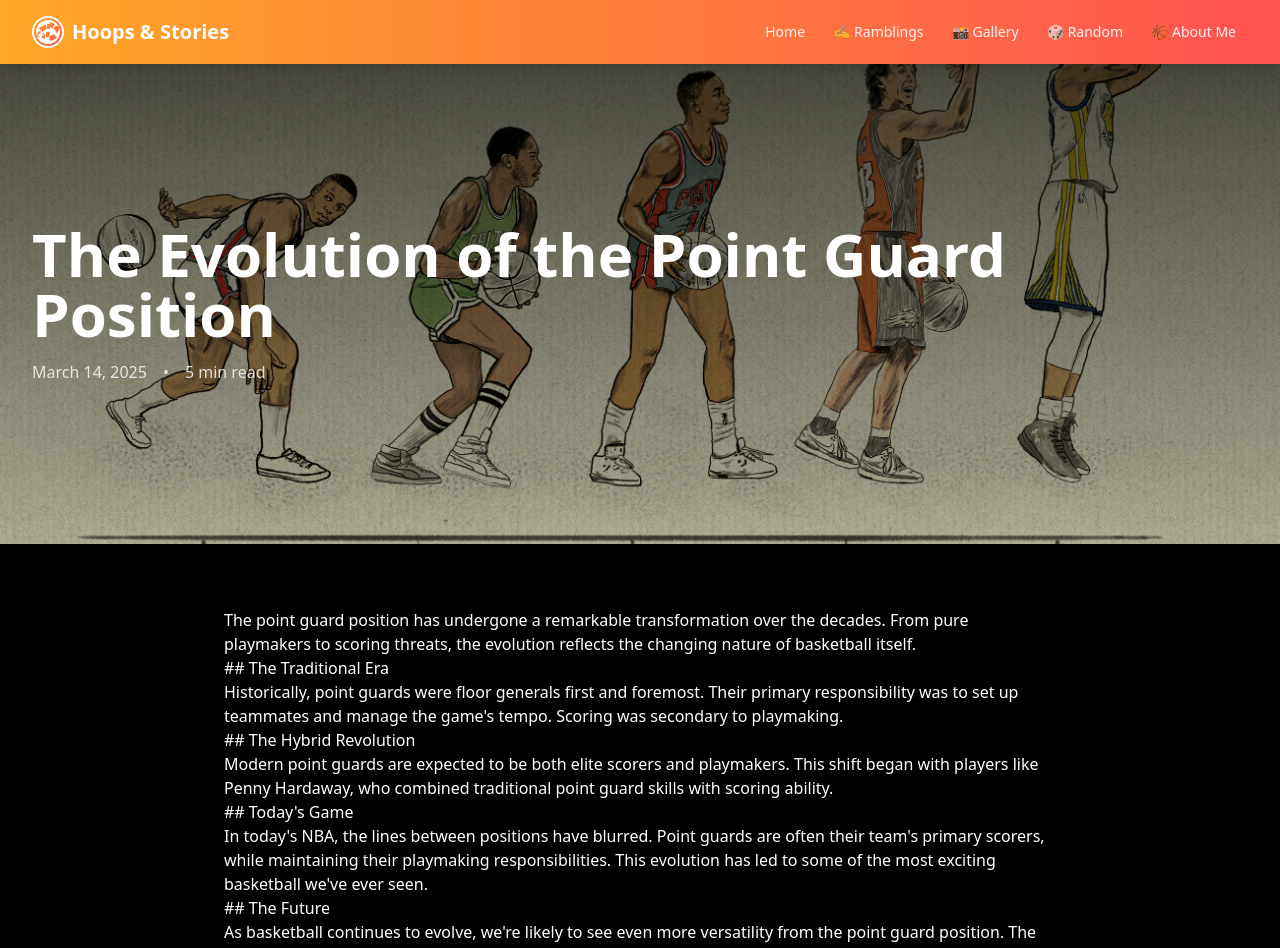
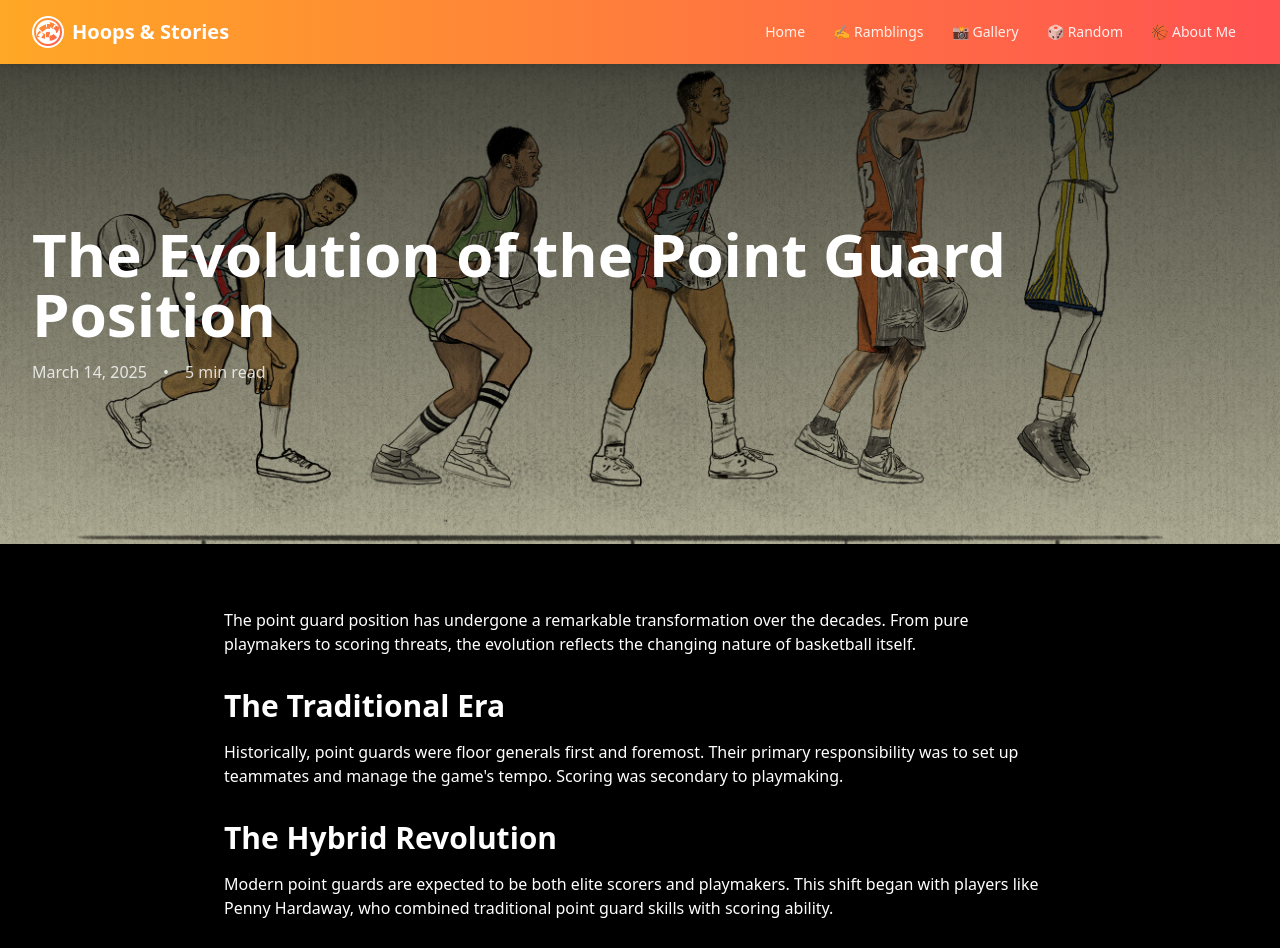
Before and after one commit to KenjaminButton/blog, a Next.js app: page /ramblings/evolution-of-point-guards in a window 1280 px wide. Shown: the top 948 px of the page. Built offline with nearby package versions, Linux system fonts and the light colour scheme.

Commit message:
fix: Update blog post styling to use HTML with Tailwind classes
- Replace markdown-style headers with HTML h2 tags
- Add consistent heading styles with Tailwind classes
- Improve list styling for Pistons personnel section
- Use dangerouslySetInnerHTML for content rendering

```diff
--- a/app/ramblings/[slug]/page.tsx
+++ b/app/ramblings/[slug]/page.tsx
@@ -14,19 +14,19 @@ const posts: BlogPost[] = [
     slug: 'evolution-of-point-guards',
     coverImage: '/images/pointguard.webp',
     content: `
-      The point guard position has undergone a remarkable transformation over the decades. From pure playmakers to scoring threats, the evolution reflects the changing nature of basketball itself.
+      <p>The point guard position has undergone a remarkable transformation over the decades. From pure playmakers to scoring threats, the evolution reflects the changing nature of basketball itself.</p>
 
-      ## The Traditional Era
-      Historically, point guards were floor generals first and foremost. Their primary responsibility was to set up teammates and manage the game's tempo. Scoring was secondary to playmaking.
+      <h2 class="text-3xl font-bold mt-8 mb-4">The Traditional Era</h2>
+      <p>Historically, point guards were floor generals first and foremost. Their primary responsibility was to set up teammates and manage the game's tempo. Scoring was secondary to playmaking.</p>
 
-      ## The Hybrid Revolution
-      Modern point guards are expected to be both elite scorers and playmakers. This shift began with players like Penny Hardaway, who combined traditional point guard skills with scoring ability.
+      <h2 class="text-3xl font-bold mt-8 mb-4">The Hybrid Revolution</h2>
+      <p>Modern point guards are expected to be both elite scorers and playmakers. This shift began with players like Penny Hardaway, who combined traditional point guard skills with scoring ability.</p>
 
-      ## Today's Game
-      In today's NBA, the lines between positions have blurred. Point guards are often their team's primary scorers, while maintaining their playmaking responsibilities. This evolution has led to some of the most exciting basketball we've ever seen.
+      <h2 class="text-3xl font-bold mt-8 mb-4">Today's Game</h2>
+      <p>In today's NBA, the lines between positions have blurred. Point guards are often their team's primary scorers, while maintaining their playmaking responsibilities. This evolution has led to some of the most exciting basketball we've ever seen.</p>
 
-      ## The Future
-      As basketball continues to evolve, we're likely to see even more versatility from the point guard position. The next generation of players will need to be able to do it all - score, pass, defend, and lead.
+      <h2 class="text-3xl font-bold mt-8 mb-4">The Future</h2>
+      <p>As basketball continues to evolve, we're likely to see even more versatility from the point guard position. The next generation of players will need to be able to do it all - score, pass, defend, and lead.</p>
     `,
     tags: ['NBA', 'Analysis', 'History']
   },
@@ -39,23 +39,25 @@ const posts: BlogPost[] = [
     slug: 'pistons-2004-defense',
     coverImage: '/images/pistons.jpeg',
     content: `
-      The 2004 Detroit Pistons weren't just a great defensive team - they were a defensive revolution that changed how we think about team basketball.
+      <p>The 2004 Detroit Pistons weren't just a great defensive team - they were a defensive revolution that changed how we think about team basketball.</p>
 
-      ## The Foundation
-      At the core of the Pistons' defense was Ben Wallace, a defensive force unlike anything the league had seen. But what made this team special was how every player bought into the defensive system.
+      <h2 class="text-3xl font-bold mt-8 mb-4">The Foundation</h2>
+      <p>At the core of the Pistons' defense was Ben Wallace, a defensive force unlike anything the league had seen. But what made this team special was how every player bought into the defensive system.</p>
 
-      ## The System
-      The Pistons' defensive scheme was built on perfect rotations, communication, and trust. Every player knew exactly where to be and when to be there.
+      <h2 class="text-3xl font-bold mt-8 mb-4">The System</h2>
+      <p>The Pistons' defensive scheme was built on perfect rotations, communication, and trust. Every player knew exactly where to be and when to be there.</p>
 
-      ## The Personnel
-      - Ben Wallace: The anchor
-      - Rasheed Wallace: The versatile defender
-      - Tayshaun Prince: The lockdown wing
-      - Chauncey Billups: The smart defender
-      - Richard Hamilton: The tireless worker
+      <h2 class="text-3xl font-bold mt-8 mb-4">The Personnel</h2>
+      <ul class="list-disc pl-6 mb-4">
+        <li>Ben Wallace: The anchor</li>
+        <li>Rasheed Wallace: The versatile defender</li>
+        <li>Tayshaun Prince: The lockdown wing</li>
+        <li>Chauncey Billups: The smart defender</li>
+        <li>Richard Hamilton: The tireless worker</li>
+      </ul>
 
-      ## Legacy
-      The 2004 Pistons proved that defense wins championships, even in an era of high-scoring offenses. Their influence can still be seen in today's defensive schemes.
+      <h2 class="text-3xl font-bold mt-8 mb-4">Legacy</h2>
+      <p>The 2004 Pistons proved that defense wins championships, even in an era of high-scoring offenses. Their influence can still be seen in today's defensive schemes.</p>
     `,
     tags: ['NBA', 'Defense', 'Analysis']
   },
@@ -68,16 +70,16 @@ const posts: BlogPost[] = [
     slug: 'kings-beautiful-game',
     coverImage: '/images/2000kings.jpg',
     content: `
-      The Sacramento Kings of the early 2000s were more than just a basketball team - they were a basketball revolution. Led by the creative genius of Jason Williams and later Mike Bibby, alongside Chris Webber, Vlade Divac, and Peja Stojakovic, the Kings played a style of basketball that was ahead of its time.
+      <p>The Sacramento Kings of the early 2000s were more than just a basketball team - they were a basketball revolution. Led by the creative genius of Jason Williams and later Mike Bibby, alongside Chris Webber, Vlade Divac, and Peja Stojakovic, the Kings played a style of basketball that was ahead of its time.</p>
 
-      ## The Perfect Storm
-      What made these Kings special wasn't just their talent - it was their perfect blend of skills and basketball IQ. Webber's versatility, Divac's passing, and Stojakovic's shooting created a system where every player was a threat from anywhere on the court.
+      <h2 class="text-3xl font-bold mt-8 mb-4">The Perfect Storm</h2>
+      <p>What made these Kings special wasn't just their talent - it was their perfect blend of skills and basketball IQ. Webber's versatility, Divac's passing, and Stojakovic's shooting created a system where every player was a threat from anywhere on the court.</p>
 
-      ## European Influence
-      The Kings' style was heavily influenced by European basketball, particularly through Divac and Stojakovic. Their emphasis on ball movement, player movement, and creative passing was revolutionary in an era dominated by isolation basketball.
+      <h2 class="text-3xl font-bold mt-8 mb-4">European Influence</h2>
+      <p>The Kings' style was heavily influenced by European basketball, particularly through Divac and Stojakovic. Their emphasis on ball movement, player movement, and creative passing was revolutionary in an era dominated by isolation basketball.</p>
 
-      ## Legacy
-      While they never won a championship, their influence on modern basketball is undeniable. The Warriors' beautiful game, the Spurs' system, and the modern emphasis on ball movement all owe a debt to those Kings teams.
+      <h2 class="text-3xl font-bold mt-8 mb-4">Legacy</h2>
+      <p>While they never won a championship, their influence on modern basketball is undeniable. The Warriors' beautiful game, the Spurs' system, and the modern emphasis on ball movement all owe a debt to those Kings teams.</p>
     `,
     tags: ['NBA', 'Offense', 'History']
   }
@@ -118,10 +120,7 @@ export default function BlogPost({ params }: { params: { slug: string } }) {
 
       {/* Article content */}
       <article className="max-w-4xl mx-auto px-4 sm:px-6 lg:px-8 py-16">
-        <div className="prose prose-lg prose-invert">
-          {post.content.split('\n').map((paragraph, index) => (
-            <p key={index}>{paragraph}</p>
-          ))}
+        <div className="prose prose-lg prose-invert" dangerouslySetInnerHTML={{ __html: post.content }} />
 
         <div className="flex justify-center my-8">
           <Link
@@ -131,7 +130,6 @@ export default function BlogPost({ params }: { params: { slug: string } }) {
             Back to Ramblings
           </Link>
         </div>
-        </div>
       </article>
     </main>
   );
```
Lines whose indentation alone changed are shown as unchanged.
